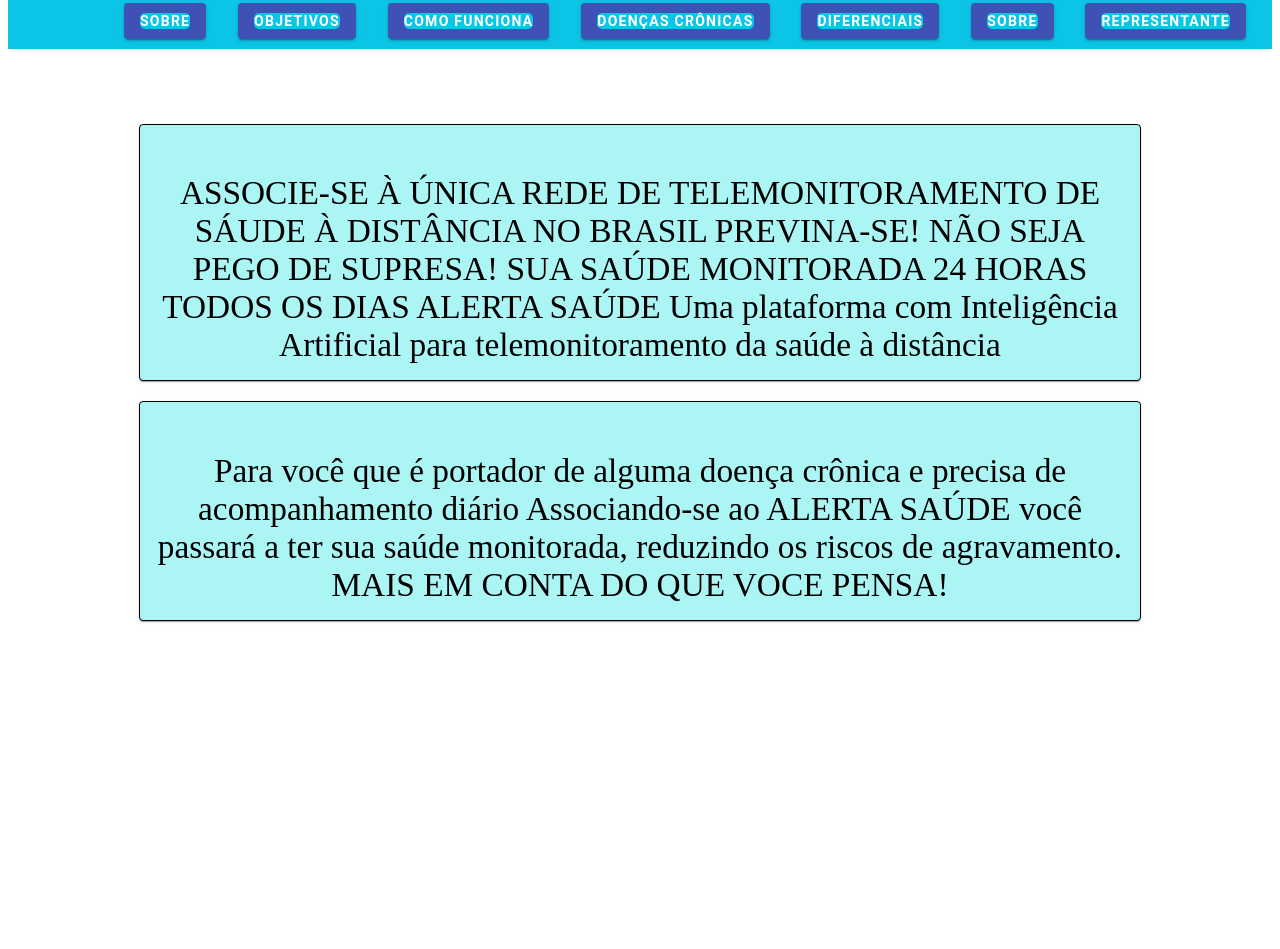
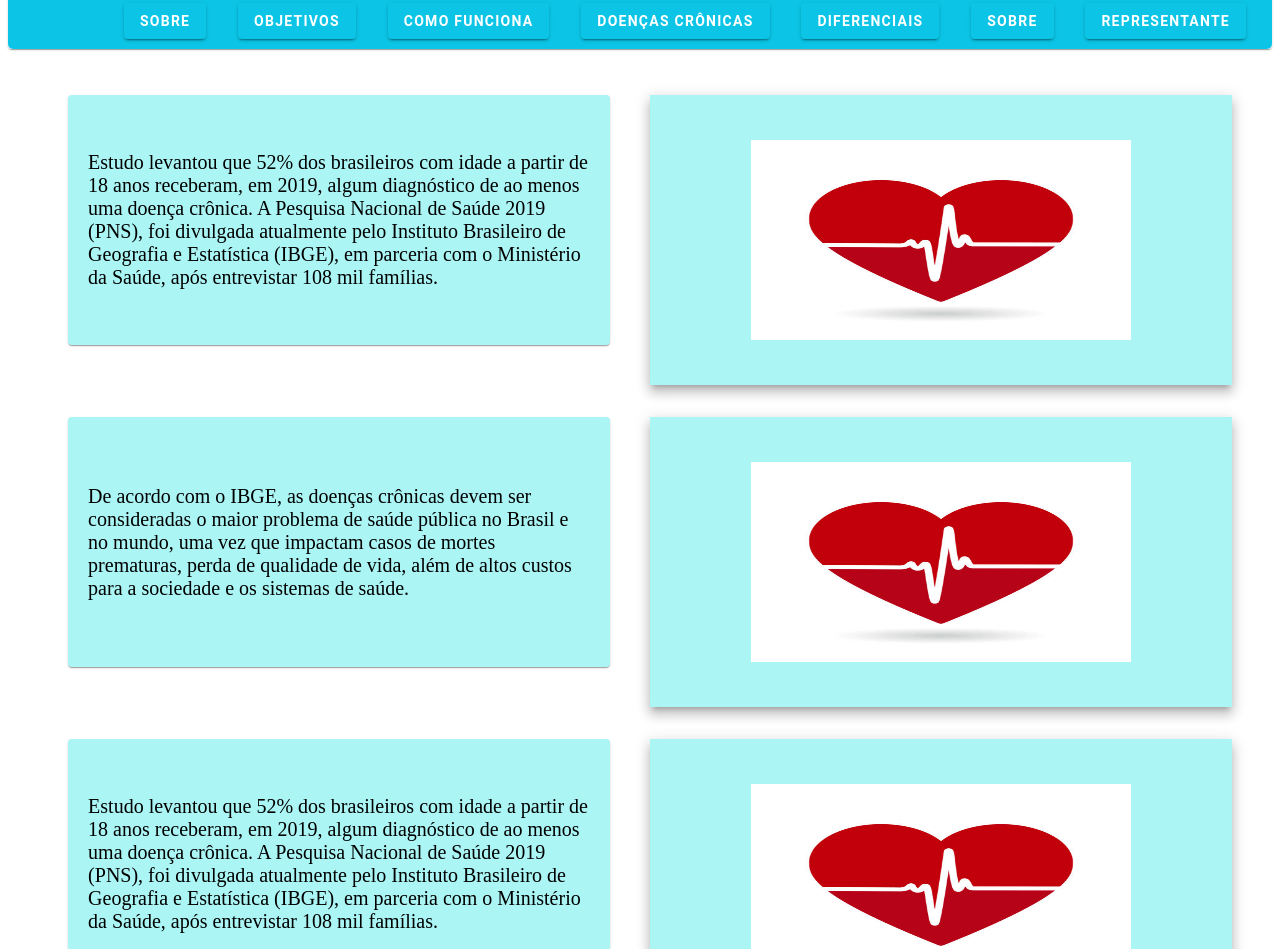
Before and after one commit to MatheusBrito21/AlertaSaude_frontend, an Angular app: page /sobre in a window 1280 px wide. Before the commit this address led to /home. Shown: the part 263-1212 px from the top of the page. Before the commit the page ends 967 px from the top, so only its background shows below. Built offline with nearby package versions, Linux system fonts and the light colour scheme.

Commit message:
component sobre update

```diff
--- a/src/app/component/home/home.component.css
+++ b/src/app/component/home/home.component.css
@@ -7,7 +7,6 @@
 }
 
 .card{
-    border: 1px solid black;
     width: 90%;
     margin: 1rem auto;
     background-color: rgb(172, 245, 245);
--- a/src/app/component/nav/nav.component.css
+++ b/src/app/component/nav/nav.component.css
@@ -11,7 +11,7 @@
 
 .conteudo{
     margin: 5px;
-    padding: 50px;
+    padding: 25px;
     /* border: 1px solid green; */
 }
 
@@ -54,6 +54,7 @@
 
 /*div dos botoes*/
 .nav-topic-buttons{
+    border-radius: 5px;
     background-color: rgb(12, 197, 230);
     display: flex;
     justify-content: space-around;
@@ -67,6 +68,14 @@
     font-weight: bold;
     text-decoration: none;
     text-transform: uppercase;
-    background-color: rgb(12, 197, 230);
+    /* background-color: rgb(12, 197, 230); */
     border-radius: 5px;
 }
+
+/* cores dos botoes personalizadas */
+.mat-navButtonColor{
+    color: rgb(12, 197, 230);
+}
+.mat-topButtons{
+    color: orange;
+}
--- a/src/app/component/nav/nav.component.html
+++ b/src/app/component/nav/nav.component.html
@@ -12,10 +12,10 @@
 
                 <div class="item-top-buttons">
                     <div class="top-button">
-                        <button mat-raised-button color="primary">Quero Associar</button>
+                        <button mat-raised-button color="topButtons">Quero Associar</button>
                     </div>
                     <div class="top-button">
-                        <button mat-raised-button color="primary">Agendar Consultas</button>
+                        <button mat-raised-button color="topButtons">Agendar Consultas</button>
                     </div>
 
 
@@ -23,32 +23,33 @@
 
     </div>
 
+    <mat-card class="card mat-elevation-z8">
     <div class="nav-topic-buttons">
-
         <div class="topic-buttons">
-            <button mat-raised-button color="primary"><a routerLink="sobre">Sobre</a></button>
+            <button mat-raised-button color="navButtonColor"><a routerLink="sobre">Sobre</a></button>
         </div>
         <div class="topic-buttons">
-            <button mat-raised-button color="primary"><a routerLink="sobre">Objetivos</a></button>
+            <button mat-raised-button color="navButtonColor"><a routerLink="sobre">Objetivos</a></button>
         </div>
         <div class="topic-buttons">
-            <button mat-raised-button color="primary"><a routerLink="sobre">Como Funciona</a></button>
+            <button mat-raised-button color="navButtonColor"><a routerLink="sobre">Como Funciona</a></button>
         </div>
         <div class="topic-buttons">
-            <button mat-raised-button color="primary"><a routerLink="sobre">Doenças Crônicas</a></button>
+            <button mat-raised-button color="navButtonColor"><a routerLink="sobre">Doenças Crônicas</a></button>
         </div>
         <div class="topic-buttons">
-            <button mat-raised-button color="primary"><a routerLink="sobre">Diferenciais</a></button>
+            <button mat-raised-button color="navButtonColor"><a routerLink="sobre">Diferenciais</a></button>
         </div>
         <div class="topic-buttons">
-            <button mat-raised-button color="primary"><a routerLink="sobre">Sobre</a></button>
+            <button mat-raised-button color="navButtonColor"><a routerLink="sobre">Sobre</a></button>
         </div>
         <div class="topic-buttons">
-            <button mat-raised-button color="primary"><a routerLink="sobre">Representante</a></button>
+            <button mat-raised-button color="navButtonColor"><a routerLink="sobre">Representante</a></button>
         </div>
 
 
     </div>
+</mat-card>
 
     <div class="conteudo">
         <div>
--- a/src/app/component/nav/nav.component.ts
+++ b/src/app/component/nav/nav.component.ts
@@ -10,6 +10,6 @@
   constructor(private router: Router){}
 
   ngOnInit(): void {
-    this.router.navigate(['home']);
+    // this.router.navigate(['home']);
   }
 }
--- a/src/app/component/sobre/sobre.component.css
+++ b/src/app/component/sobre/sobre.component.css
@@ -5,13 +5,29 @@
 }
 
 .content {
-    border: 1px solid black;
+    /* border: 1px solid black; */
     display: block;
     width: 100%;
-    height: 400px;
+    /* height: 400px; */
 }
 
 .content img{
-    width: 80%;
-    height: 300px;
+    width: 70%;
+    height: 200px;
 }
+
+
+.card{
+    width: 90%;
+    height: 250px;
+    margin: 1rem auto;
+    background-color: rgb(172, 245, 245);
+    font-size: 15pt;
+    display: flex;
+    padding: 20px;
+    flex-direction: column;
+    align-items: flex-start;
+    display: flex;
+    justify-content: center;
+    align-items: center;
+}
--- a/src/app/component/sobre/sobre.component.html
+++ b/src/app/component/sobre/sobre.component.html
@@ -1,18 +1,55 @@
 <div class="colunas">
     <div class="content">
-        <mat-card-content class="content-card">
+        <mat-card class="card mat-elevation-z8">
             <p>
                 Estudo levantou que 52% dos brasileiros com idade a partir de 18 anos receberam, em 2019,
                 algum diagnóstico de ao menos uma doença crônica. A Pesquisa Nacional de Saúde 2019 (PNS),
                 foi divulgada atualmente pelo Instituto Brasileiro de Geografia e Estatística (IBGE), em
                 parceria com o Ministério da Saúde, após entrevistar 108 mil famílias.
             </p>
-        </mat-card-content>
+        </mat-card>
     </div>
     <div class="content">
-        <mat-card-content class="content-card">
+        <mat-card-content class="card mat-elevation-z8">
             <img src="../../../assets/heart.jpg" alt="">
 
         </mat-card-content>
     </div>
 </div>
+
+<div class="colunas">
+    <div class="content">
+        <mat-card class="card mat-elevation-z8">
+            <p>
+                De acordo com o IBGE, as doenças crônicas devem ser consideradas o maior problema de
+                saúde pública no Brasil e no mundo, uma vez que impactam casos de mortes prematuras,
+                perda de qualidade de vida, além de altos custos para a sociedade e os sistemas de saúde.
+            </p>
+        </mat-card>
+    </div>
+    <div class="content">
+        <mat-card-content class="card mat-elevation-z8">
+            <img src="../../../assets/heart.jpg" alt="">
+
+        </mat-card-content>
+    </div>
+</div>
+
+<div class="colunas">
+    <div class="content">
+        <mat-card class="card mat-elevation-z8">
+            <p>
+                Estudo levantou que 52% dos brasileiros com idade a partir de 18 anos receberam, em 2019,
+                algum diagnóstico de ao menos uma doença crônica. A Pesquisa Nacional de Saúde 2019 (PNS),
+                foi divulgada atualmente pelo Instituto Brasileiro de Geografia e Estatística (IBGE), em
+                parceria com o Ministério da Saúde, após entrevistar 108 mil famílias.
+            </p>
+        </mat-card>
+    </div>
+    <div class="content">
+        <mat-card-content class="card mat-elevation-z8">
+            <img src="../../../assets/heart.jpg" alt="">
+
+        </mat-card-content>
+    </div>
+</div>
```
